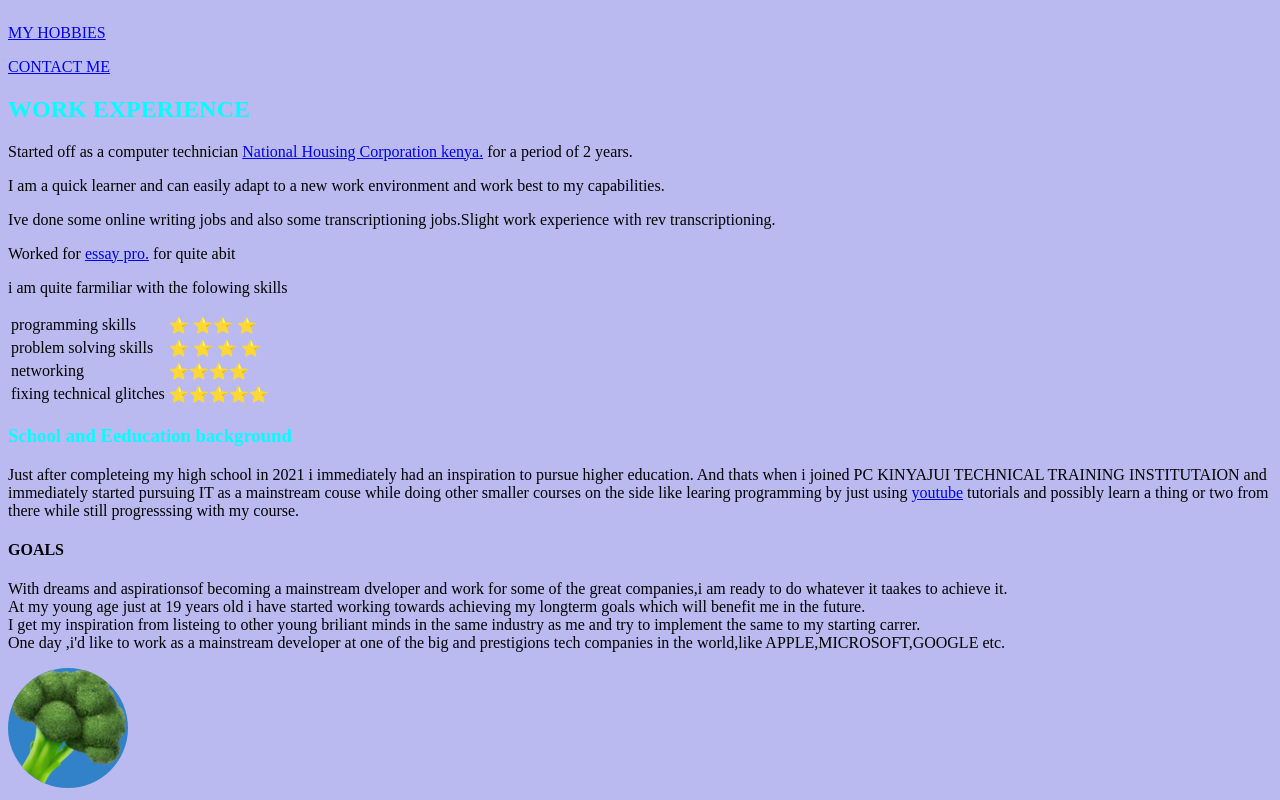
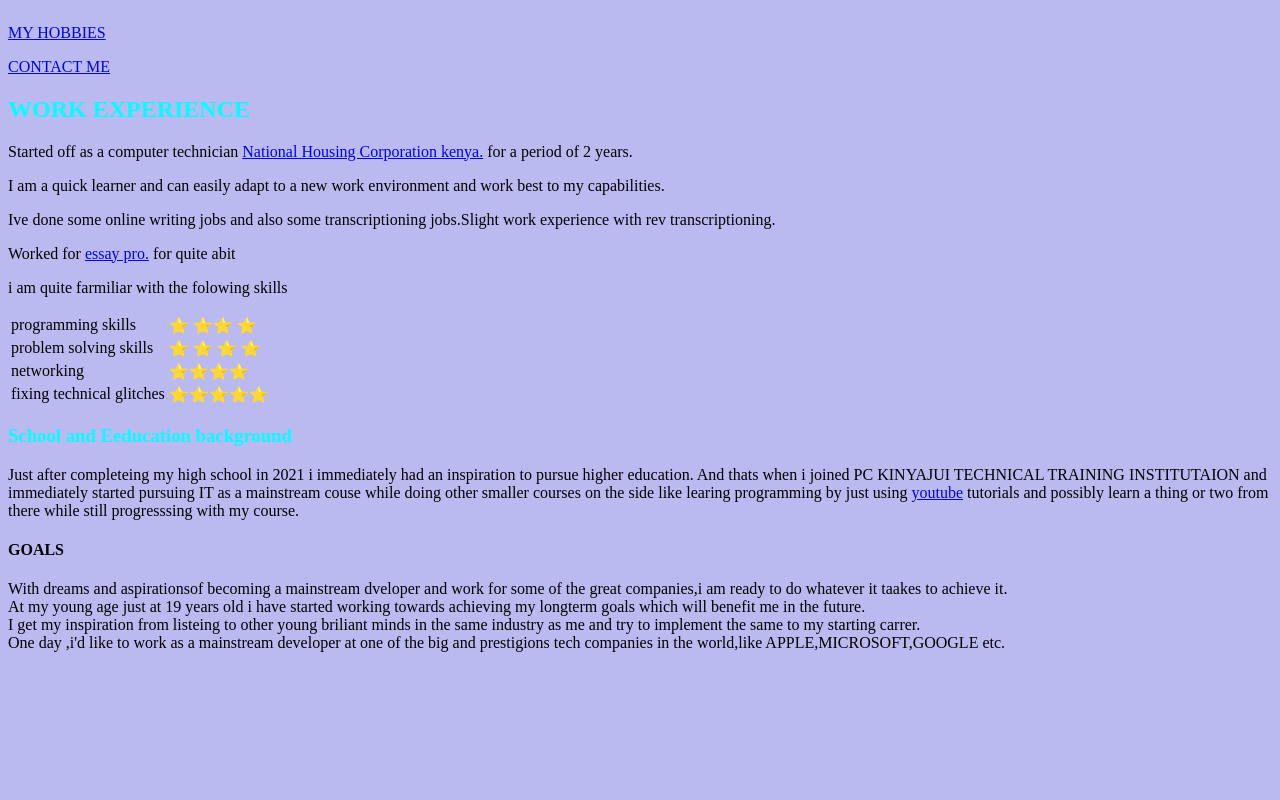
Before and after one commit to SIRHEIZENBERG/CV, a plain HTML site: page index.html in a window 1280 px wide. Shown: the part 587-1387 px from the top of the page. After the commit the page ends 1255 px from the top, so only its background shows below. Drawn offline with Linux system fonts and the light colour scheme.

Commit message:
Add files via upload
update 1.02

```diff
--- a/index.html
+++ b/index.html
@@ -58,8 +58,6 @@ At my young age just at 19 years old i have started working towards achieving my
 I get my inspiration from listeing to other young briliant minds in the same industry as me and try to implement the same to my starting carrer. <br>
 One day ,i'd like to work as a mainstream developer at one of the big and prestigions tech companies in the world,like APPLE,MICROSOFT,GOOGLE etc. <br></p>
 
-<img class="broccoli" src="broccoli.png" alt="">
-
 
 </body>
 </html>
```
